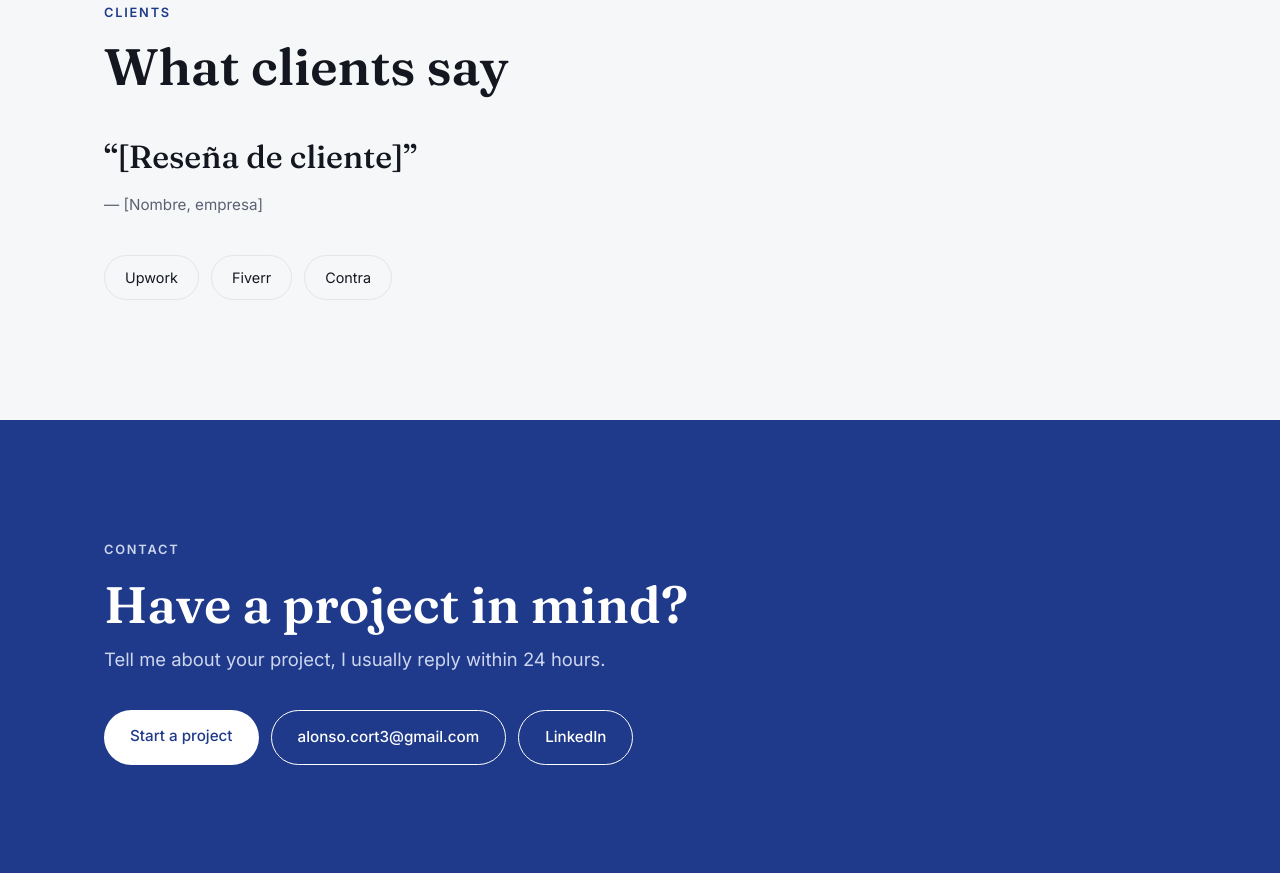
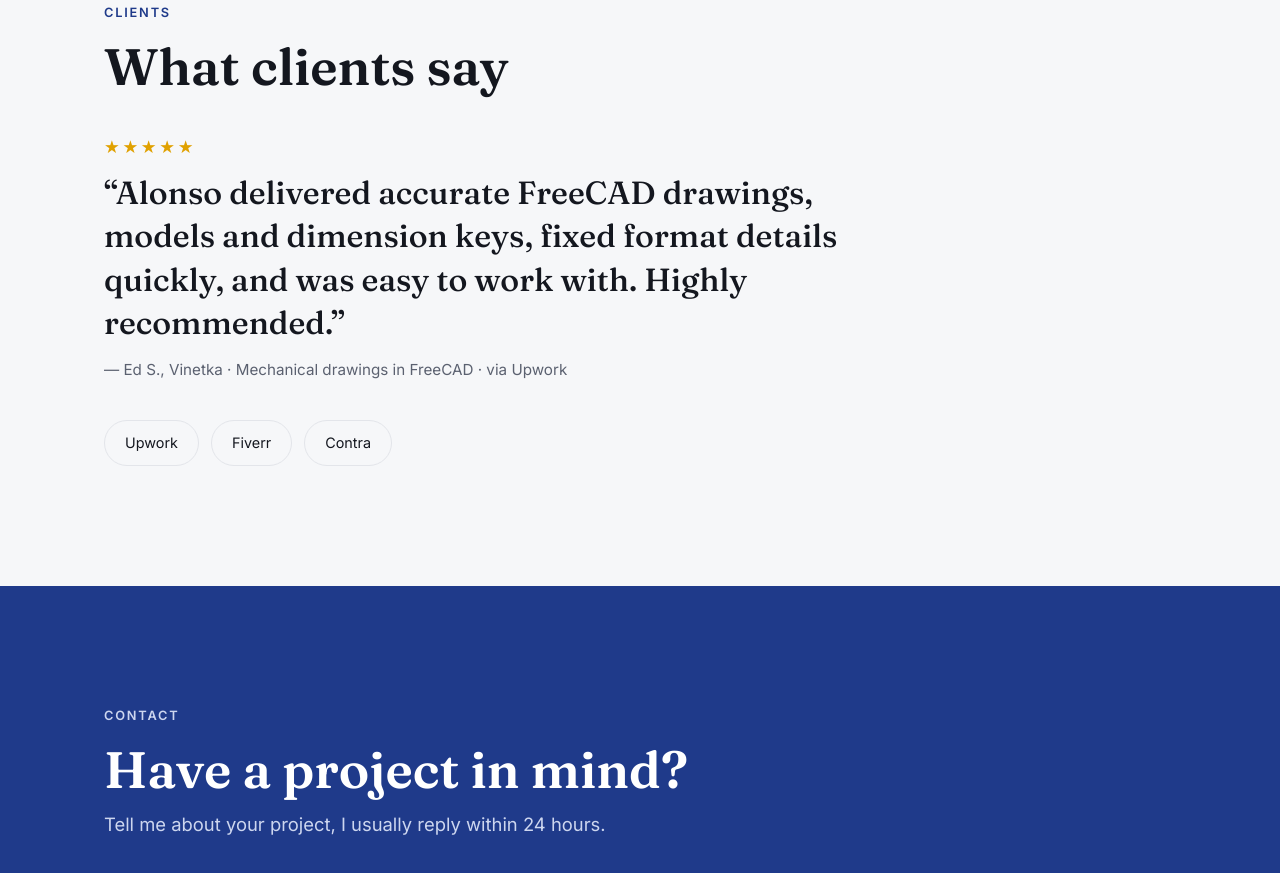
Before and after one commit to Alonsirijillo/Alonsirijillo.github.io, a plain HTML site: page index.html in a window 1280 px wide. Shown: the part 6416-7289 px from the top of the page. Drawn offline with Linux system fonts and the light colour scheme.

Commit message:
Add Upwork client review
Co-Authored-By: Claude Opus 5.5 <noreply@anthropic.com>
Claude-Session: https://claude.ai/code/session_013DrYN6EuALRRHCHbEkYKXm

```diff
--- a/index.html
+++ b/index.html
@@ -313,7 +313,7 @@
     <div class="wrap">
       <p class="eyebrow">Clients</p>
       <h2>What clients say</h2>
-      <blockquote class="quote">“[Reseña de cliente]”<cite>— [Nombre, empresa]</cite></blockquote>
+      <blockquote class="quote"><span style="color:#e0a100;letter-spacing:.15em;font-size:1.1rem;display:block;margin-bottom:12px" aria-label="5 out of 5 stars">★★★★★</span>“Alonso delivered accurate FreeCAD drawings, models and dimension keys, fixed format details quickly, and was easy to work with. Highly recommended.”<cite>— Ed S., Vinetka · Mechanical drawings in FreeCAD · via Upwork</cite></blockquote>
       <div class="platforms">
         <a href="https://www.upwork.com/freelancers/~010f0c01f98a815b3c" target="_blank" rel="noopener">Upwork</a>
         <a href="#">Fiverr</a>
```
